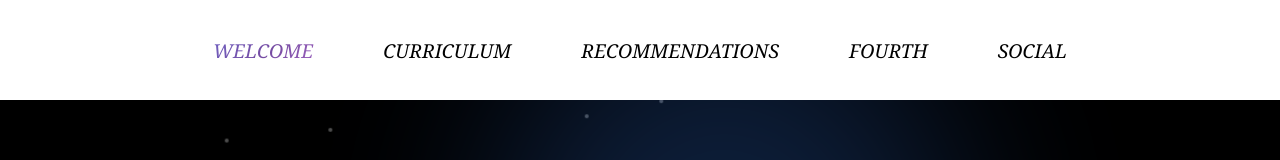
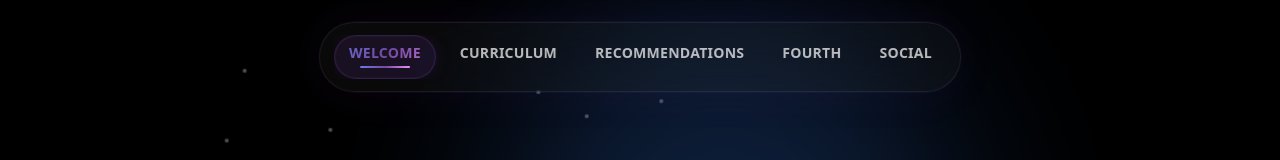
Before and after one commit to LeonardoPigatti/personal-portfolio, a Vue app: page / in a window 1280 px wide. Shown: the top 160 px of the page. Built offline with nearby package versions, Linux system fonts and the light colour scheme; no server answers.

Commit message:
style(navbar): redesign to premium glass UI

```diff
--- a/src/Navbar.vue
+++ b/src/Navbar.vue
@@ -1,80 +1,154 @@
 <template>
-  <nav class="navbar" :style="{ backgroundColor: backgroundColor, color: textColor }">
+  <nav class="navbar">
+    <div class="nav-inner">
       <button
         v-for="(section, index) in sections"
         :key="index"
         :class="{ active: currentIndex === index }"
         @click="$emit('updateIndex', index)"
       >
-      {{ section }}
+        <span class="label">{{ section }}</span>
+        <span class="underline"></span>
       </button>
+    </div>
   </nav>
 </template>
 
 <script setup>
 defineProps({
-  sections: Array,
-  currentIndex: Number,
-  backgroundColor: String, // nova prop para controlar cor
-  textColor: String // nova prop para controlar cor
+  sections: {
+    type: Array,
+    required: true
+  },
+  currentIndex: {
+    type: Number,
+    required: true
+  }
 })
 </script>
 
-<style>
+<style scoped>
+/* NAVBAR */
 .navbar {
   position: fixed;
-  top: 0;
-  left: 0;
-  width: 100%;
-  height: 100px;
-  display: flex;
-  justify-content: center;
-  align-items: center;
-  z-index: 10;
-  gap: 40px;
-  transition: background-color 0.3s ease;
+  top: 22px;
+  left: 50%;
+  transform: translateX(-50%);
+  z-index: 999;
 
-  /* Estilo mais elegante */
-  font-family: 'Georgia', serif; /* itálico e clássico */
-  font-style: italic;
-  font-weight: 500;
-  letter-spacing: 0.5px; /* espaço sutil entre letras */
+  width: fit-content;
+  max-width: calc(100vw - 24px);
+
+  padding: 12px 14px;
+  border-radius: 999px;
+
+  background: rgba(255, 255, 255, 0.035);
+  border: 1px solid rgba(255, 255, 255, 0.07);
+
+  backdrop-filter: blur(18px);
+  -webkit-backdrop-filter: blur(18px);
+
+  box-shadow:
+    0 0 0 1px rgba(168, 85, 247, 0.05),
+    0 0 50px rgba(168, 85, 247, 0.06);
+
+  transition: 0.3s ease;
 }
 
+/* Container */
+.nav-inner {
+  display: flex;
+  align-items: center;
+  justify-content: center;
+  gap: 10px;
+
+  overflow-x: auto;
+  scrollbar-width: none;
+}
+
+.nav-inner::-webkit-scrollbar {
+  display: none;
+}
+
+/* Botões */
 .navbar button {
+  position: relative;
   background: transparent;
   border: none;
-  font-family: 'Georgia', serif;
-  font-style: italic;
-  font-weight: 500;
-  font-size: clamp(16px, 1.5vw, 20px);
   cursor: pointer;
-  padding: 10px 15px;
-  transition: all 0.25s ease; /* já existente */
-  color: inherit;
+
+  padding: 10px 14px;
+  border-radius: 999px;
+
+  font-family: ui-sans-serif, system-ui, -apple-system, "Segoe UI", Roboto, Arial, sans-serif;
+  font-weight: 650;
+  font-size: 14px;
+  letter-spacing: 0.02em;
+
+  color: rgba(255, 255, 255, 0.72);
+  transition: 0.25s ease;
+
+  display: flex;
+  flex-direction: column;
+  align-items: center;
+  gap: 6px;
 }
 
+/* Hover elegante */
+.navbar button:hover {
+  background: rgba(255, 255, 255, 0.045);
+  color: rgba(255, 255, 255, 0.92);
+  transform: translateY(-1px);
+}
 
-/* Hover: gradiente animado no texto, sem mudar o fundo */
-.navbar button:hover {
+/* Label */
+.label {
+  line-height: 1;
+}
+
+/* Underline */
+.underline {
+  width: 0%;
+  height: 2px;
+  border-radius: 999px;
+
+  background: linear-gradient(135deg, #667eea 0%, #764ba2 50%, #f093fb 100%);
+  opacity: 0;
+
+  transition: 0.35s ease;
+}
+
+/* Ativo */
+.navbar button.active {
+  background: rgba(168, 85, 247, 0.10);
+  border: 1px solid rgba(168, 85, 247, 0.18);
+  color: rgba(255, 255, 255, 0.95);
+
+  box-shadow:
+    0 0 18px rgba(168, 85, 247, 0.10),
+    inset 0 0 0 1px rgba(255, 255, 255, 0.03);
+}
+
+/* Texto ativo com gradiente */
+.navbar button.active .label {
   background: linear-gradient(135deg, #667eea 0%, #764ba2 50%, #f093fb 100%);
   background-size: 200% 200%;
   -webkit-background-clip: text;
   background-clip: text;
   -webkit-text-fill-color: transparent;
   animation: gradientShift 3s ease infinite;
-  transform: scale(1.4); /* aumenta 10% */
-
 }
 
-/* Botão ativo: mantém gradiente */
-.navbar button.active {
-  background: linear-gradient(135deg, #667eea 0%, #764ba2 50%, #f093fb 100%);
-  background-size: 200% 200%;
-  -webkit-background-clip: text;
-  background-clip: text;
-  -webkit-text-fill-color: transparent;
-  animation: gradientShift 3s ease infinite;
+/* underline ativo */
+.navbar button.active .underline {
+  width: 70%;
+  opacity: 1;
+}
+
+/* underline hover */
+.navbar button:hover .underline {
+  width: 40%;
+  opacity: 0.6;
 }
 
 /* Animação do gradiente */
@@ -87,5 +161,16 @@ defineProps({
   }
 }
 
+/* Mobile */
+@media (max-width: 768px) {
+  .navbar {
+    top: 16px;
+    padding: 10px 12px;
+  }
 
+  .navbar button {
+    font-size: 13px;
+    padding: 9px 12px;
+  }
+}
 </style>
```
Lines whose indentation alone changed are shown as unchanged.
